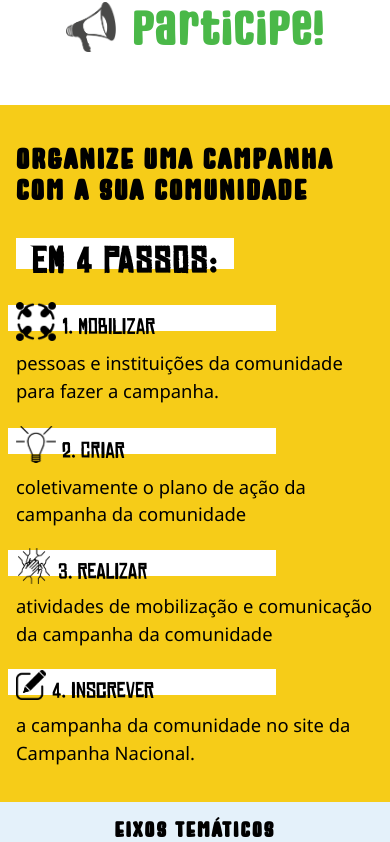
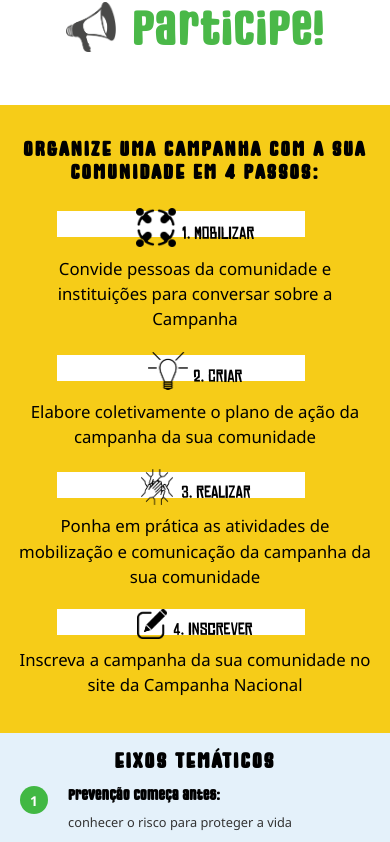
Before and after one commit to MuriloCruzzz/laddingpage, a React (Vite) app: page / in a window 390 px wide. Shown: the part 2844-3686 px from the top of the page. Built offline with nearby package versions, Linux system fonts and the light colour scheme; a web font is replaced by a local one.

Commit message:
Ajuste responsividade

```diff
--- a/src/components/LPTeste2.jsx
+++ b/src/components/LPTeste2.jsx
@@ -891,14 +891,14 @@ export default function LPTeste2() {
           width: '100%'
         }}>
           <div className="lp2-about-campaign-inner" style={{
-            maxWidth: '1200px',
+            maxWidth: '1300px',
             margin: '0 auto',
             padding: '0 2rem'
           }}>
             {/* Título à esquerda */}
             <div className="lp2-about-campaign-title-wrap" style={{ marginBottom: '3rem' }}>
               <h2 id="lp2-about-campaign-heading" className="lp2-about-campaign-heading font-mighty-souly" style={{
-                fontSize: '3rem',
+                fontSize: '2rem',
                 fontWeight: 'bold',
                 color: '#000',
                 textTransform: 'uppercase',
@@ -909,12 +909,11 @@ export default function LPTeste2() {
                 display: 'flex',
                 alignItems: 'center',
                 gap: '1.5rem',
+                marginLeft: '180px',
                 flexWrap: 'wrap'
               }}>
-                <span>ORGANIZE UMA CAMPANHA<br />COM A SUA COMUNIDADE</span>
-                <div className="lp2-campaign-white-block font-chinese-rocks lp2-about-campaign-4passos" style={{ fontSize: '2.5rem', marginTop: '2.5rem' }}>
-                  <span>EM 4 PASSOS:</span>
-                </div>
+                <span>ORGANIZE UMA CAMPANHA COM A SUA COMUNIDADE EM 4 PASSOS:</span>
+
               </h2>
             </div>
 
@@ -937,7 +936,7 @@ export default function LPTeste2() {
                   </div>
                 </div>
                 <p className="lp2-campaign-step-text">
-                  pessoas e instituições da comunidade para fazer a campanha.
+                Convide pessoas da comunidade e instituições para conversar sobre a Campanha
                 </p>
               </div>
 
@@ -954,7 +953,7 @@ export default function LPTeste2() {
                   </div>
                 </div>
                 <p className="lp2-campaign-step-text">
-                  coletivamente o plano de ação da campanha da comunidade
+                Elabore coletivamente o plano de ação da campanha da sua comunidade
                 </p>
               </div>
 
@@ -971,7 +970,7 @@ export default function LPTeste2() {
                   </div>
                 </div>
                 <p className="lp2-campaign-step-text">
-                  atividades de mobilização e comunicação da campanha da comunidade
+                Ponha em prática as atividades de mobilização e comunicação da campanha da sua comunidade
                 </p>
               </div>
 
@@ -988,7 +987,7 @@ export default function LPTeste2() {
                   </div>
                 </div>
                 <p className="lp2-campaign-step-text">
-                  a campanha da comunidade no site da Campanha Nacional.
+                Inscreva a campanha da sua comunidade no site da Campanha Nacional
                 </p>
               </div>
             </div>
--- a/src/styles/LPTeste2.css
+++ b/src/styles/LPTeste2.css
@@ -925,7 +925,22 @@
   }
 }
 
-/* ≤360px: oculta imagem para priorizar texto */
+/* ≤768px: oculta imagem das pessoas e centraliza o CTA "VENHA FAZER PARTE..." */
+@media (max-width: 768px) {
+  .lp2-thematic-axes-image-wrap {
+    display: none !important;
+  }
+  .lp2-thematic-axes-image {
+    display: none !important;
+  }
+  .lp2-why-cta-text {
+    margin-left: auto !important;
+    margin-right: auto !important;
+    text-align: center;
+  }
+}
+
+/* ≤360px: imagem já oculta em 768px */
 @media (max-width: 360px) {
   .lp2-thematic-axes-image-wrap {
     display: none !important;
@@ -1123,11 +1138,10 @@
 .lp2-campaign-step-item-oneline {
   flex-direction: row;
   align-items: center;
-  gap: 1rem;
   flex-wrap: nowrap;
 }
 
-/* Wrapper ícone + título: largura fixa (bloco maior como referência) para alinhar faixas e textos */
+/* Wrapper ícone + título: largura fixa para deixar mais espaço à direita ao texto */
 .lp2-campaign-step-oneline-head {
   position: relative;
   display: flex;
@@ -1136,8 +1150,8 @@
   gap: 1rem;
   flex-shrink: 0;
   isolation: isolate;
-  width: 260px;
-  min-width: 260px;
+  width: 220px;
+  min-width: 220px;
   box-sizing: border-box;
 }
 
@@ -1167,10 +1181,14 @@
 }
 
 .lp2-campaign-step-item-oneline .lp2-campaign-step-text {
-  flex: 1;
+  flex: 1 1 auto;
   margin: 0;
-  min-width: 0;
-  padding-left: 0;
+  min-width: 420px;
+  padding-left: 20px;
+  max-width: 100%;
+  white-space: nowrap;
+  word-wrap: break-word;
+  overflow-wrap: break-word;
 }
 
 .lp2-campaign-step-icon {
@@ -1197,10 +1215,76 @@
 }
 
 .lp2-campaign-step-text {
-  font-size: 1.4rem;
+  font-size: 1.6rem;
   margin: 0;
   line-height: 1.5;
-  padding-left: 35px;
+  padding-left: 55px;
+  min-width: 280px;
+  word-wrap: break-word;
+  overflow-wrap: break-word;
+}
+
+/* ========== Campaign step text — quebra conforme a tela diminui ========== */
+@media (max-width: 1200px) {
+  .lp2-campaign-step-item-oneline .lp2-campaign-step-text {
+    white-space: normal;
+    min-width: 360px;
+  }
+  .lp2-campaign-step-text {
+    min-width: 260px;
+  }
+}
+
+@media (max-width: 1024px) {
+  .lp2-campaign-step-item-oneline .lp2-campaign-step-text {
+    min-width: 300px;
+    padding-left: 16px;
+  }
+  .lp2-campaign-step-oneline-head {
+    width: 200px;
+    min-width: 200px;
+  }
+  .lp2-campaign-step-text {
+    min-width: 220px;
+    padding-left: 40px;
+  }
+}
+
+@media (max-width: 900px) {
+  .lp2-campaign-step-item-oneline .lp2-campaign-step-text {
+    white-space: normal;
+    min-width: 240px;
+    padding-left: 12px;
+  }
+  .lp2-campaign-step-oneline-head {
+    width: 180px;
+    min-width: 180px;
+  }
+  .lp2-campaign-step-text {
+    min-width: 180px;
+    padding-left: 28px;
+    font-size: 1.45rem;
+  }
+}
+
+@media (max-width: 768px) {
+  .lp2-campaign-step-item-oneline .lp2-campaign-step-text {
+    white-space: normal;
+    min-width: 0;
+    padding-left: 0;
+  }
+  .lp2-campaign-step-text {
+    min-width: 0;
+    padding-left: 20px;
+    font-size: 1.35rem;
+  }
+}
+
+@media (max-width: 480px) {
+  .lp2-campaign-step-text {
+    padding-left: 12px;
+    font-size: 1.2rem;
+  }
 }
 
 /* =========================================
@@ -1212,33 +1296,42 @@
   }
   .lp2-about-campaign-inner {
     padding: 0 1rem !important;
+    text-align: center;
+    margin-left: 0px;
   }
   .lp2-about-campaign-title-wrap {
     margin-bottom: 1.5rem !important;
+    text-align: center;
   }
   .lp2-about-campaign-heading {
+    font-size: 1.5rem !important;
+    gap: 0.75rem !important;
+    line-height: 1.15 !important;
+    text-align: center !important;
+    margin-left: 0 !important;
+  }
+  .lp2-about-campaign-4passos {
     font-size: 1.75rem !important;
-    gap: 1rem !important;
-    line-height: 1.1 !important;
-  }
-  .lp2-about-campaign-4passos {
-    font-size: 2.2rem !important;
-    margin-top: 1rem !important;
+    margin-top: 0.75rem !important;
   }
   .lp2-about-campaign-steps-wrap {
     gap: 1.25rem !important;
     max-width: 100% !important;
+    align-items: center;
   }
   .lp2-about-campaign .lp2-campaign-step-item-oneline {
     flex-direction: column;
-    align-items: flex-start;
+    align-items: center;
     gap: 0.5rem;
     margin-bottom: 1.25rem;
+    text-align: center;
   }
   .lp2-about-campaign .lp2-campaign-step-oneline-head {
     width: 100%;
     max-width: 280px;
     min-width: 0;
+    margin: 0 auto;
+    justify-content: center;
   }
   .lp2-about-campaign .lp2-campaign-step-oneline-head::before {
     left: -8px;
@@ -1246,11 +1339,14 @@
     height: 26px;
   }
   .lp2-about-campaign .lp2-campaign-step-label {
-    font-size: 1.35rem;
+    font-size: 1.2rem;
   }
   .lp2-about-campaign .lp2-campaign-step-text {
-    font-size: 1.15rem;
+    font-size: 1.2rem;
     padding-left: 0;
+    min-width: 0;
+    white-space: normal;
+    text-align: center;
   }
   .lp2-about-campaign .lp2-campaign-step-icon {
     width: 40px;
@@ -1274,6 +1370,27 @@
   }
   .lp2-about-campaign .lp2-why-cta-br {
     display: block;
+  }
+}
+
+/* Mobile estreito (ex.: iPhone 393px): fontes ainda menores, tudo centralizado */
+@media (max-width: 480px) {
+  .lp2-about-campaign-heading {
+    font-size: 1.25rem !important;
+    gap: 0.5rem !important;
+  }
+  .lp2-about-campaign-4passos {
+    font-size: 1.45rem !important;
+    margin-top: 0.5rem !important;
+  }
+  .lp2-about-campaign .lp2-campaign-step-label {
+    font-size: 1.05rem;
+  }
+  .lp2-about-campaign .lp2-campaign-step-text {
+    font-size: 1.05rem;
+  }
+  .lp2-about-campaign .lp2-campaign-step-oneline-head {
+    max-width: 260px;
   }
 }
 
@@ -2258,8 +2375,8 @@
   .lp2-why-cta-text {
     font-size: calc(1.4rem + 10px);
     letter-spacing: 1.5px;
-    margin-right: 0;
-    margin-left: 0;
+    margin-left: auto;
+    margin-right: auto;
     max-width: 100%;
     text-align: center;
   }
@@ -2295,8 +2412,8 @@
   }
 
   .lp2-why-cta-text {
-    margin-right: 0;
-    margin-left: 0;
+    margin-left: auto;
+    margin-right: auto;
     max-width: 100%;
     text-align: center;
     font-size: calc(1.2rem + 10px);
@@ -2323,7 +2440,7 @@
   }
 }
 
-/* Escala 430x932: quebrar texto do CTA, imagem 50px menor, texto 50px à esquerda */
+/* Escala 430x932: texto centralizado, quebra permitida */
 @media (max-width: 432px) {
   .lp2-why-cta-text {
     font-size: calc(1.05rem + 10px);
@@ -2331,7 +2448,9 @@
     word-wrap: break-word;
     white-space: normal;
     max-width: 100%;
-    transform: translateX(-50px);
+    margin-left: auto;
+    margin-right: auto;
+    text-align: center;
   }
   .lp2-why-cta-br {
     display: block;
```
